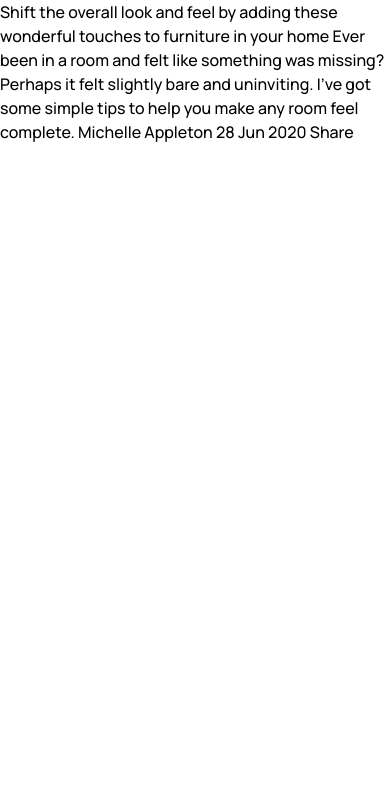
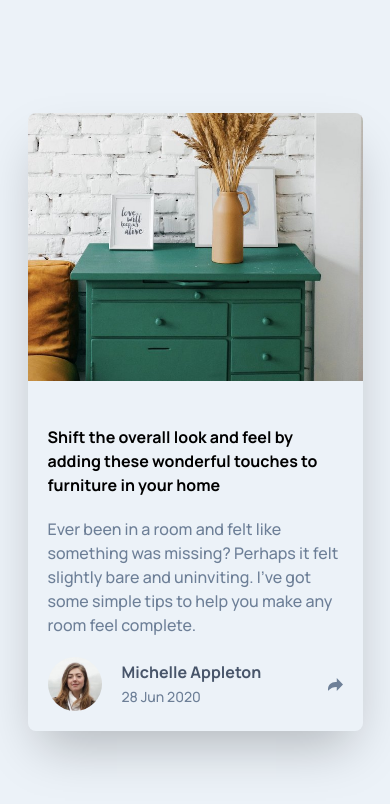
Before and after one commit to TuanAnh45468/article-preview-component, a website: page dist/index.html in a window 390 px wide. Drawn offline with Linux system fonts and the light colour scheme.

Commit message:
complete mobile version

```diff
--- a/dist/index.html
+++ b/dist/index.html
@@ -1,31 +1,69 @@
 <!DOCTYPE html>
 <html lang="en">
-<head>
-  <meta charset="UTF-8">
-  <meta content="width=device-width, initial-scale=1.0" name="viewport"> <!-- displays site properly based on user's device -->
+  <head>
+    <meta charset="UTF-8" />
+    <meta content="width=device-width, initial-scale=1.0" name="viewport" />
+    <!-- displays site properly based on user's device -->
 
-  <link href="images/favicon-32x32.png" rel="icon" sizes="32x32" type="image/png">
-  <link href="https://fonts.googleapis.com" rel="preconnect">
-  <link crossorigin href="https://fonts.gstatic.com" rel="preconnect">
-  <link href="https://fonts.googleapis.com/css2?family=Big+Shoulders+Display:wght@700&family=Manrope:wght@500;700&display=swap" rel="stylesheet">
-  <link href="output.css" rel="stylesheet">
+    <link
+      href="images/favicon-32x32.png"
+      rel="icon"
+      sizes="32x32"
+      type="image/png"
+    />
+    <link href="https://fonts.googleapis.com" rel="preconnect" />
+    <link crossorigin href="https://fonts.gstatic.com" rel="preconnect" />
+    <link
+      href="https://fonts.googleapis.com/css2?family=Big+Shoulders+Display:wght@700&family=Manrope:wght@500;700&display=swap"
+      rel="stylesheet"
+    />
+    <link href="output.css" rel="stylesheet" />
 
-  <title>Frontend Mentor | Article preview component</title>
+    <title>Frontend Mentor | Article preview component</title>
+  </head>
+  <body
+    class="flex flex-col min-h-screen justify-center items-center bg-light-grayish-blue"
+  >
+    <main class="mobile:w-[335px] grid mobile:gap-y-6 shadow-2xl rounded-lg">
+      <img alt="" class="w-full rounded-t-lg" src="images/drawers.jpg" />
+      <div class="px-5 py-5 flex flex-col gap-y-5">
+        <p class="font-bold">
+          Shift the overall look and feel by adding these wonderful touches to
+          furniture in your home
+        </p>
 
+        <p class="text-desaturated-dark-blue">
+          Ever been in a room and felt like something was missing? Perhaps it
+          felt slightly bare and uninviting. I’ve got some simple tips to help
+          you make any room feel complete.
+        </p>
 
-</head>
-<body>
-  Shift the overall look and feel by adding these wonderful
-  touches to furniture in your home
+        <div class="flex items-center" id="avatar">
+          <img
+            alt=""
+            class="inline-block w-[54px] h-[54px] rounded-full"
+            src="images/avatar-michelle.jpg"
+          />
+          <div class="ml-5">
+            <span class="font-bold text-dark-grayish-blue">Michelle Appleton</span> <br />
+            <span class="text-sm text-desaturated-dark-blue">28 Jun 2020</span>
+          </div>
 
-  Ever been in a room and felt like something was missing? Perhaps
-  it felt slightly bare and uninviting. I’ve got some simple tips
-  to help you make any room feel complete.
+            <img alt="" class="w-[15px] h-[13px] ml-auto" id="icon-share" src="images/icon-share.svg" />
+        </div>
+      </div>
 
-  Michelle Appleton
-  28 Jun 2020
+      <div class="flex bg-dark-grayish-blue mobile:h-[54px] mobile:w-full items-center rounded-b-lg px-5 gap-x-5 hidden" id="share">
+        <span class="text-desaturated-dark-blue tracking-widest">SHARE</span>
+        <img alt="" class="w-[20px] h-[20px]" src="images/icon-facebook.svg">
+        <img alt="" class="w-[20px] h-[20px]" src="images/icon-twitter.svg">
+        <img alt="" class="w-[20px] h-[20px]" src="images/icon-pinterest.svg">
+        <div class="bg-grayish-blue rounded-full w-[30px] h-[30px] flex items-center justify-center ml-auto">
+          <svg class="fill-light-grayish-blue  " height="15" width="15" xmlns="http://www.w3.org/2000/svg"><path d="M15 6.495L8.766.014V3.88H7.441C3.33 3.88 0 7.039 0 10.936v2.049l.589-.612C2.59 10.294 5.422 9.11 8.39 9.11h.375v3.867L15 6.495z"/></svg>
+        </div>
+      </div>
 
-  Share
-
-</body>
+    </main>
+    <script src="main.js"></script>
+  </body>
 </html>
--- /dev/null
+++ b/dist/main.js
@@ -0,0 +1,17 @@
+const share = document.getElementById("share");
+const avatar = document.getElementById("avatar");
+const iconShare = document.getElementById("icon-share");
+
+const handleShareClick = () => {
+  avatar.classList.add("hidden");
+  share.classList.remove("hidden");
+};
+
+const mediaQuery = window.matchMedia("(max-width: 1439px)");
+
+if (mediaQuery.matches) {
+  console.log("matched");
+  iconShare.addEventListener("click", handleShareClick);
+} else {
+  iconShare.removeEventListener("click", handleShareClick);
+}
```
Also changed, not shown: dist/output.css.
